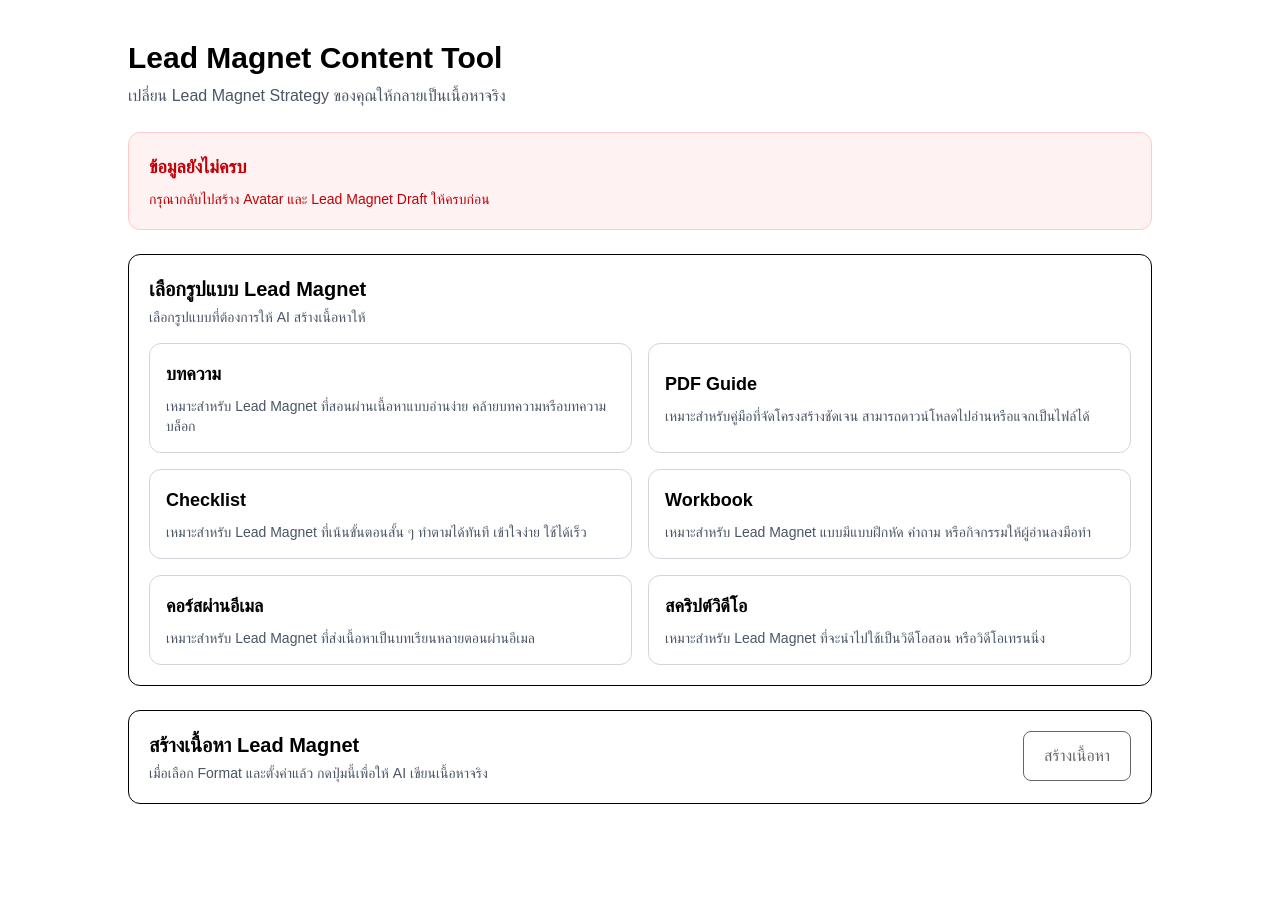
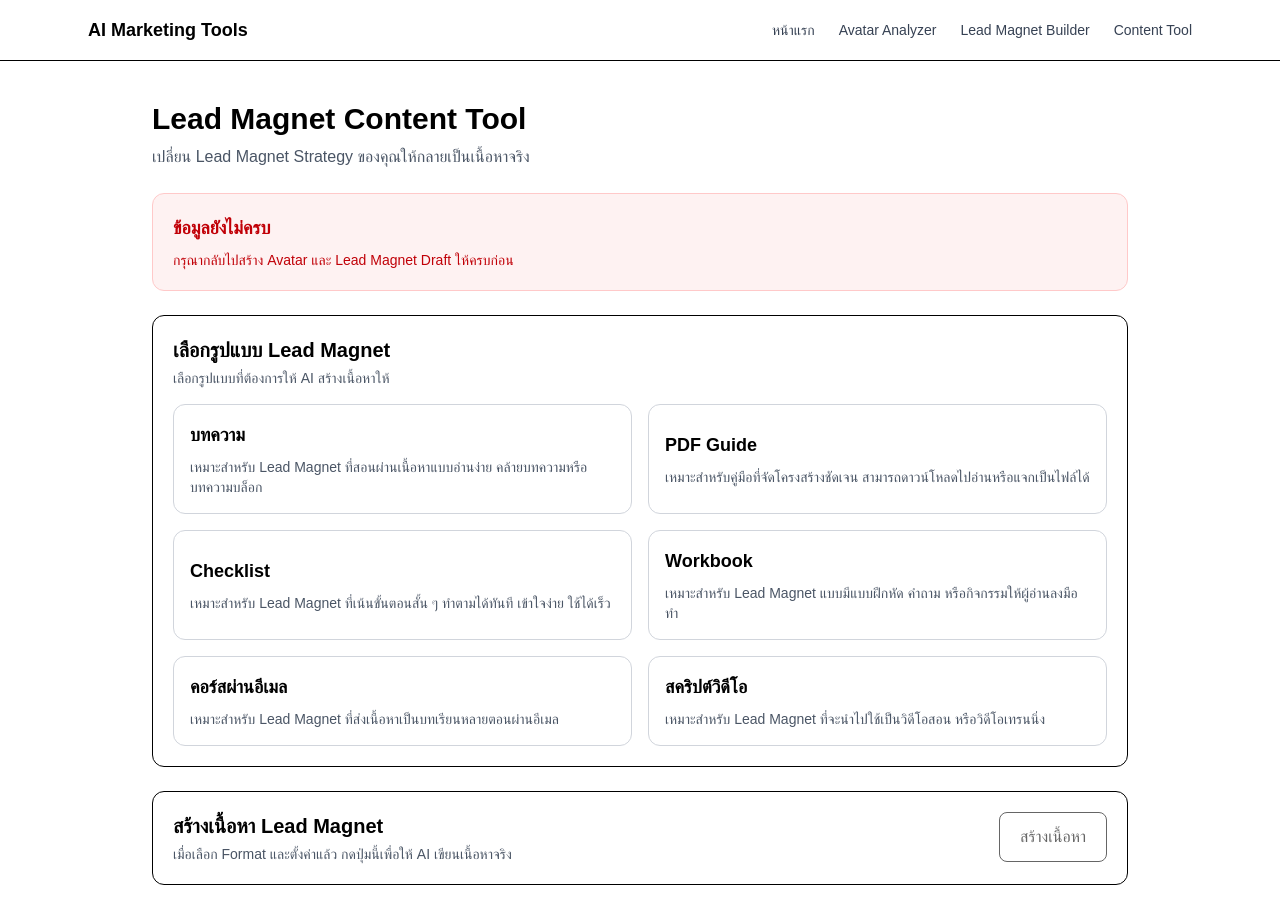
Before and after one commit to tinataylor-stack/tina-marketing-saas, a Next.js app: page /lead-magnet-content in a window 1280 px wide. Before the commit the page ends 844 px from the top, so only its background shows below. Built offline with nearby package versions, Linux system fonts and the light colour scheme.

Commit message:
Fix Navbar filename casing

```diff
--- a/app/avatar-analyzer/page.tsx
+++ b/app/avatar-analyzer/page.tsx
@@ -1,6 +1,7 @@
 "use client";
 
 import { useEffect, useState } from "react";
+import Navbar from "../components/Navbar";
 
 type FormData = {
   business: string;
@@ -172,8 +173,10 @@ export default function AvatarAnalyzerPage() {
   if (!hasAccess) return null;
 
   return (
-    <main className="min-h-screen bg-white text-black p-10">
-      <div className="max-w-4xl mx-auto">
+    <main className="min-h-screen bg-white text-black">
+      <Navbar />
+
+      <div className="max-w-4xl mx-auto px-6 py-10">
         <h1 className="text-4xl font-bold mb-3">Avatar Analyzer</h1>
         <p className="text-lg mb-8">
           เครื่องมือวิเคราะห์ Customer Avatar เชิงกลยุทธ์
@@ -267,7 +270,9 @@ export default function AvatarAnalyzerPage() {
 
           {draftResult && (
             <div className="mt-10 max-w-4xl border rounded-xl p-6 bg-gray-50">
-              <h2 className="text-2xl font-semibold mb-4">Draft Avatar Analysis</h2>
+              <h2 className="text-2xl font-semibold mb-4">
+                Draft Avatar Analysis
+              </h2>
 
               <div className="whitespace-pre-wrap text-sm leading-7">
                 {draftResult}
@@ -298,21 +303,13 @@ export default function AvatarAnalyzerPage() {
                 >
                   แก้ข้อมูลแล้ววิเคราะห์ใหม่
                 </button>
-
-                <button
-                  type="button"
-                  onClick={() => (window.location.href = "/")}
-                  className="border px-6 py-3 rounded-lg"
-                >
-                  กลับหน้าแรก
-                </button>
               </div>
 
               {successMessage && (
-  <div className="w-full mt-4 border border-green-300 bg-green-50 text-green-700 rounded-lg p-4">
-    {successMessage}
-  </div>
-)}
+                <div className="w-full mt-4 border border-green-300 bg-green-50 text-green-700 rounded-lg p-4">
+                  {successMessage}
+                </div>
+              )}
             </div>
           )}
 
--- /dev/null
+++ b/app/components/Navbar.tsx
@@ -0,0 +1,40 @@
+import Link from "next/link";
+
+export default function Navbar() {
+  return (
+    <div className="w-full border-b bg-white">
+      <div className="max-w-6xl mx-auto px-6 py-4 flex items-center justify-between">
+        <Link href="/" className="font-semibold text-lg">
+          AI Marketing Tools
+        </Link>
+
+        <div className="flex items-center gap-6 text-sm">
+          <Link href="/" className="text-gray-700 hover:text-black">
+            หน้าแรก
+          </Link>
+
+          <Link
+            href="/avatar-analyzer"
+            className="text-gray-700 hover:text-black"
+          >
+            Avatar Analyzer
+          </Link>
+
+          <Link
+            href="/lead-magnet-builder"
+            className="text-gray-700 hover:text-black"
+          >
+            Lead Magnet Builder
+          </Link>
+
+          <Link
+            href="/lead-magnet-content"
+            className="text-gray-700 hover:text-black"
+          >
+            Content Tool
+          </Link>
+        </div>
+      </div>
+    </div>
+  );
+}
--- a/app/lead-magnet-builder/page.tsx
+++ b/app/lead-magnet-builder/page.tsx
@@ -1,6 +1,7 @@
 "use client";
 
 import { useEffect, useState } from "react";
+import Navbar from "../components/Navbar";
 
 export default function LeadMagnetBuilderPage() {
   const [hasAccess, setHasAccess] = useState(false);
@@ -57,8 +58,10 @@ export default function LeadMagnetBuilderPage() {
   if (!hasAccess) return null;
 
   return (
-    <main className="min-h-screen bg-white text-black p-10">
-      <div className="max-w-4xl mx-auto">
+    <main className="min-h-screen bg-white text-black">
+      <Navbar />
+
+      <div className="max-w-4xl mx-auto px-6 py-10">
         <h1 className="text-4xl font-bold mb-3">Lead Magnet Builder</h1>
         <p className="text-lg mb-8">
           ใช้ Avatar ที่วิเคราะห์ไว้แล้ว แล้วระบุปัญหาที่ลูกค้ากำลังพยายามแก้
--- a/app/lead-magnet-content/page.tsx
+++ b/app/lead-magnet-content/page.tsx
@@ -1,6 +1,7 @@
 "use client";
 
 import { useEffect, useState } from "react";
+import Navbar from "../components/Navbar";
 
 type StructuredAvatar = {
   business?: string;
@@ -382,8 +383,9 @@ export default function LeadMagnetContentPage() {
 
   if (!hasCheckedStorage) {
     return (
-      <main className="min-h-screen bg-white text-black px-6 py-10">
-        <div className="max-w-5xl mx-auto">
+      <main className="min-h-screen bg-white text-black">
+        <Navbar />
+        <div className="max-w-5xl mx-auto px-6 py-10">
           <h1 className="text-3xl font-bold mb-4">Lead Magnet Content Tool</h1>
           <p className="text-gray-600">กำลังโหลดข้อมูล...</p>
         </div>
@@ -392,8 +394,10 @@ export default function LeadMagnetContentPage() {
   }
 
   return (
-    <main className="min-h-screen bg-white text-black px-6 py-10">
-      <div className="max-w-5xl mx-auto space-y-6">
+    <main className="min-h-screen bg-white text-black">
+      <Navbar />
+
+      <div className="max-w-5xl mx-auto px-6 py-10 space-y-6">
         <div>
           <h1 className="text-3xl font-bold">Lead Magnet Content Tool</h1>
           <p className="text-gray-600 mt-2">
```
